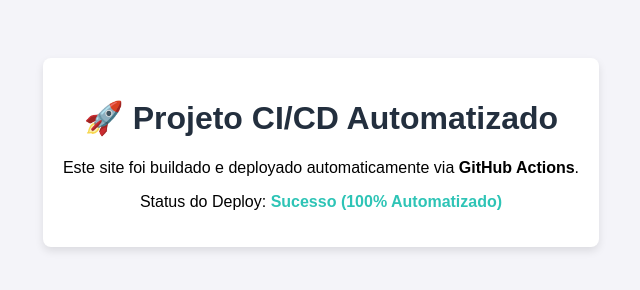
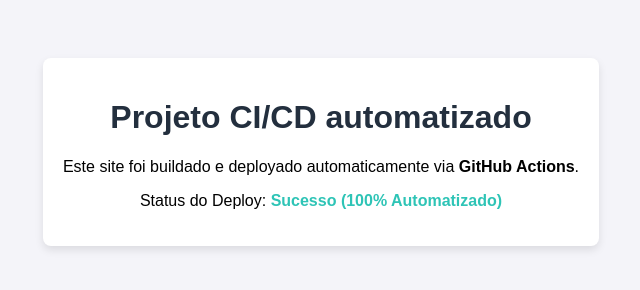
Before and after one commit to Willnakano/site-cicd, a plain HTML site: page index.html in a window 1280 px wide. Shown: the whole page, without its empty margins (319-959 px from the left). Drawn offline with Linux system fonts and the light colour scheme.

```diff
--- a/index.html
+++ b/index.html
@@ -13,7 +13,7 @@
 </head>
 <body>
     <div class="card">
-        <h1>🚀 Projeto CI/CD Automatizado</h1>
+        <h1>Projeto CI/CD automatizado</h1>
         <p>Este site foi buildado e deployado automaticamente via <strong>GitHub Actions</strong>.</p>
         <p>Status do Deploy: <span class="status">Sucesso (100% Automatizado)</span></p>
     </div>
```
Also changed, not shown: 1 other file.
